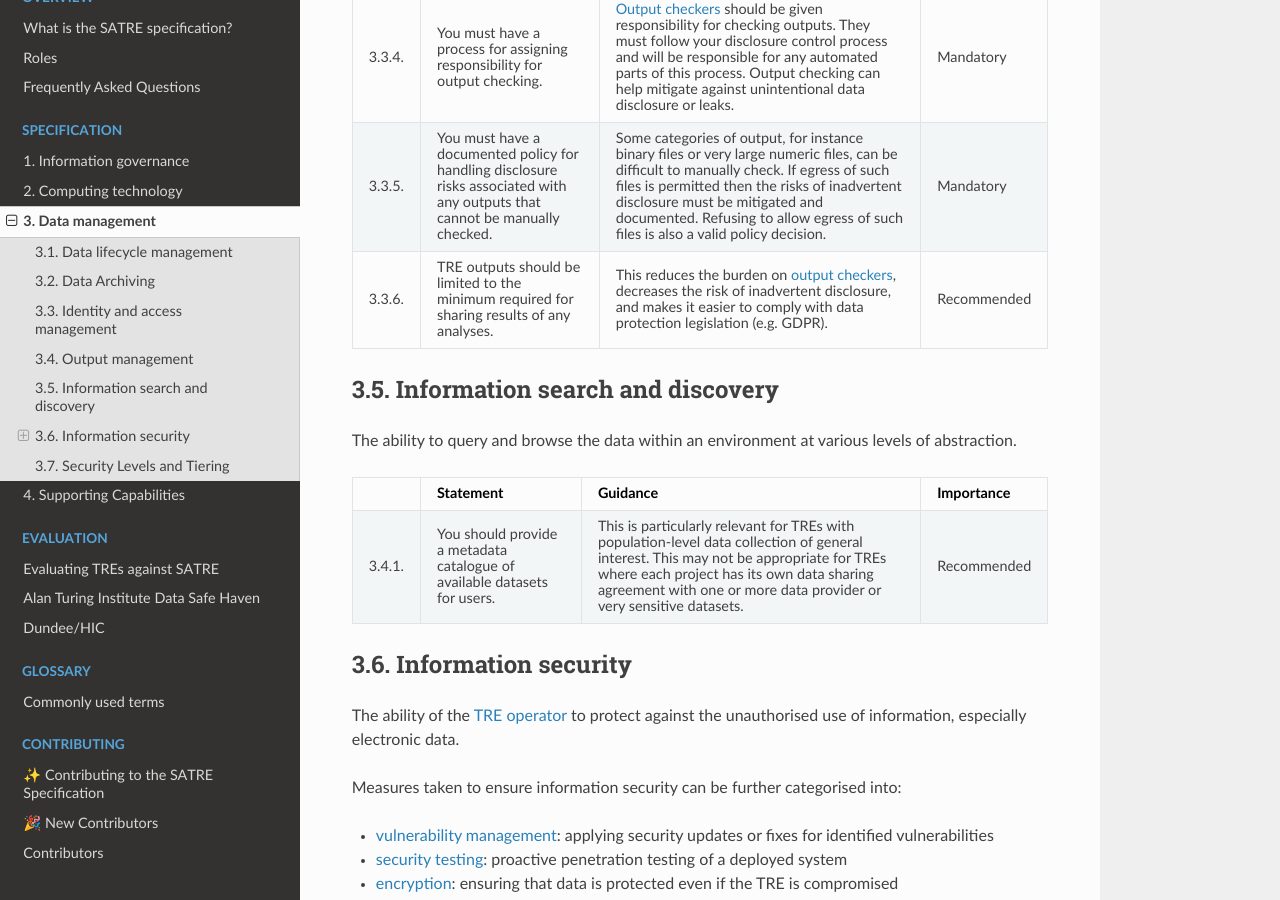
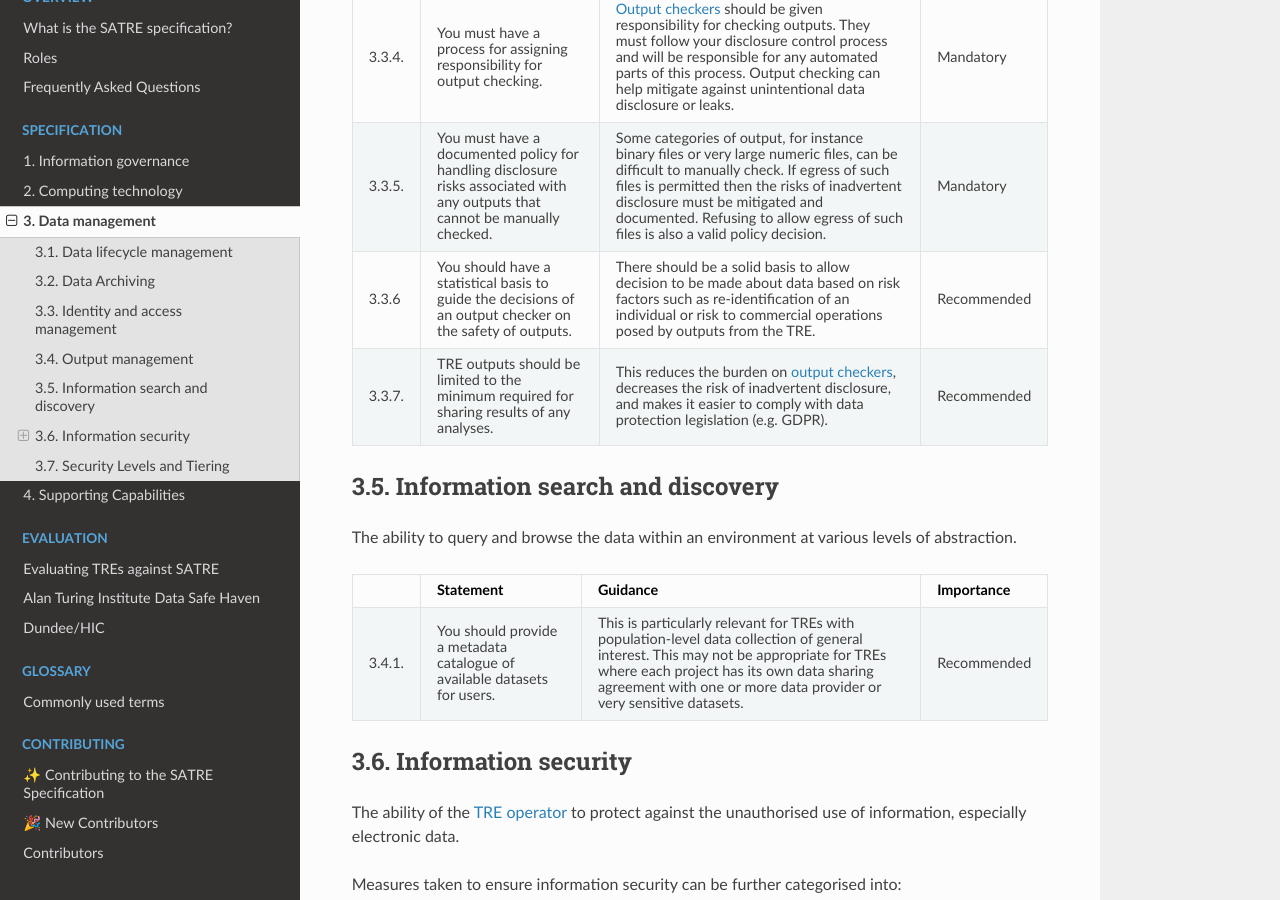
Before and after one commit to sa-tre/satre-specification, a Sphinx documentation site: the page built from docs/source/pillars/data_management.md, in a window 1280 px wide and 900 px high, scrolled down 4409 px. Built offline with Sphinx 7.4.7 and the Read the Docs theme 2.0.0, drawn with Linux system fonts in a browser that asks for light colours.

Commit message:
statistical output checking

```diff
--- a/docs/source/pillars/data_management.md
+++ b/docs/source/pillars/data_management.md
@@ -215,7 +215,11 @@ The ability of the {ref}`TRE operator <infrastructure_roles>` to ensure outputs
     If egress of such files is permitted then the risks of inadvertent disclosure must be mitigated and documented.
     Refusing to allow egress of such files is also a valid policy decision.
   - Mandatory
-* - 3.3.6.
+* - 3.3.6
+  - You should have a statistical basis to guide the decisions of an output checker on the safety of outputs.
+  - There should be a solid basis to allow decision to be made about data based on risk factors such as re-identification of an individual or risk to commercial operations posed by outputs from the TRE.
+  - Recommended
+* - 3.3.7.
   - TRE outputs should be limited to the minimum required for sharing results of any analyses.
   - This reduces the burden on {ref}`output checkers <data_roles>`, decreases the risk of inadvertent disclosure, and makes it easier to comply with data protection legislation (e.g. GDPR).
   - Recommended
```
